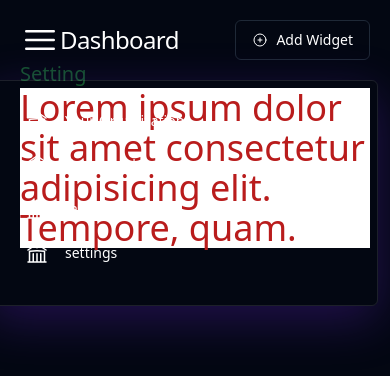
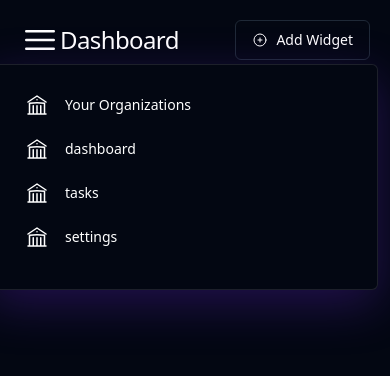
Before and after one commit to elghanbibadr/makerkit1, a React (Vite) app: page /dashboard/settings/profil in a window 390 px wide. Both pictures are taken after a click on the picture 40 px from the left and 40 px from the top of the page. Shown: the top 376 px of the page. Built offline with nearby package versions, Linux system fonts and the light colour scheme.

Commit message:
fix displayed absolute nav list issue

```diff
--- a/src/componenet/Dashbaord/DashboardNav.jsx
+++ b/src/componenet/Dashbaord/DashboardNav.jsx
@@ -40,9 +40,9 @@ const DashboardNav = () => {
           <span>Add Widget</span>
         </Button>
         <div
-          className={`lg:flex ${
+          className={`lg:flex z-50 ${
             isMenuOpen
-              ? "block  shadow-pinkBoxShadow border border-gray-50 border-opacity-10 p-6 px-8 rounded-md absolute top-20 -left-3 w-full"
+              ? "block  shadow-pinkBoxShadow border border-gray-50 border-opacity-10 p-6 px-8 rounded-md absolute z-50 opacity-100 top-16 bg-[#030712] -left-3 w-full"
               : "hidden"
           }`}
         >
```
